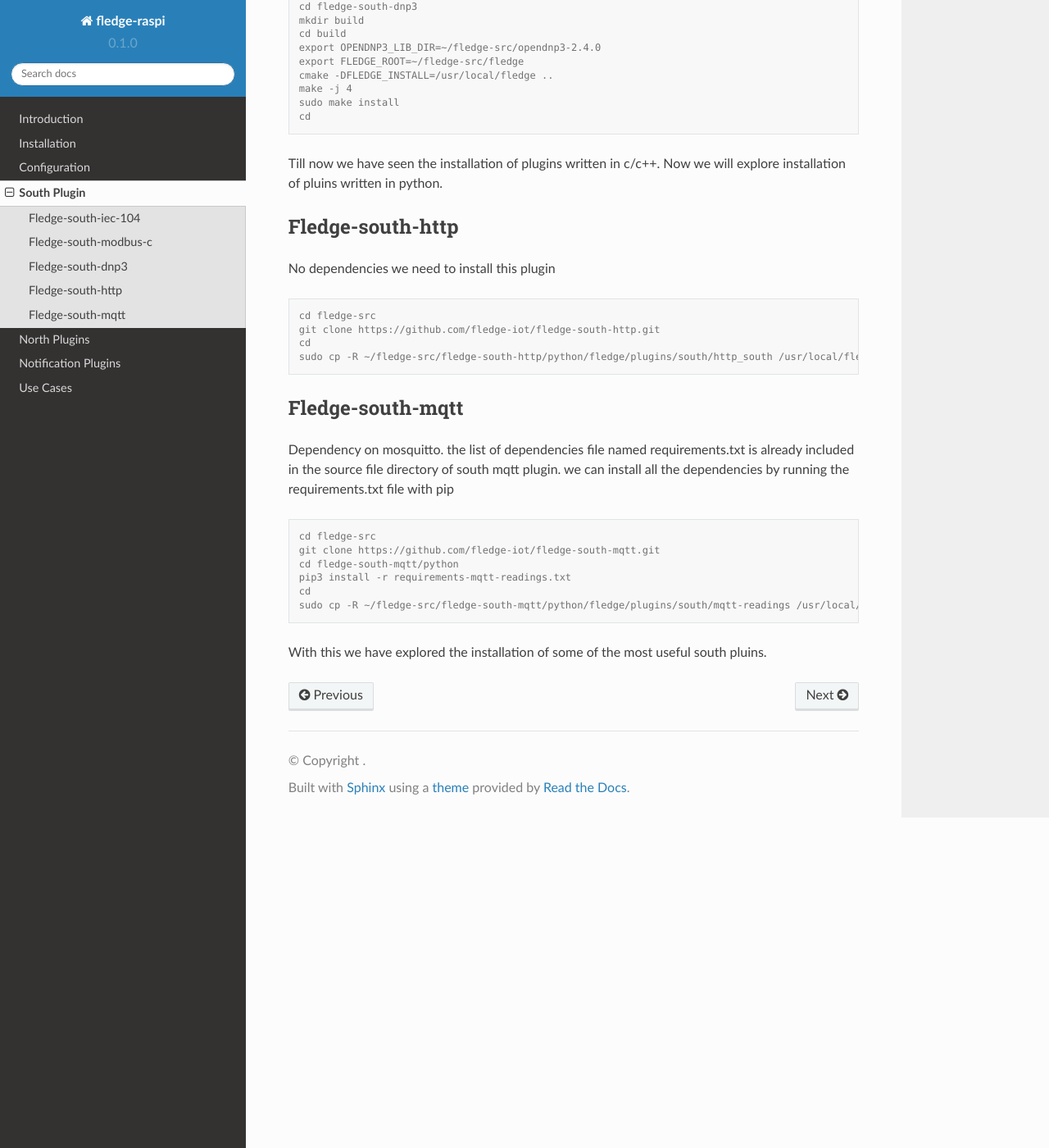
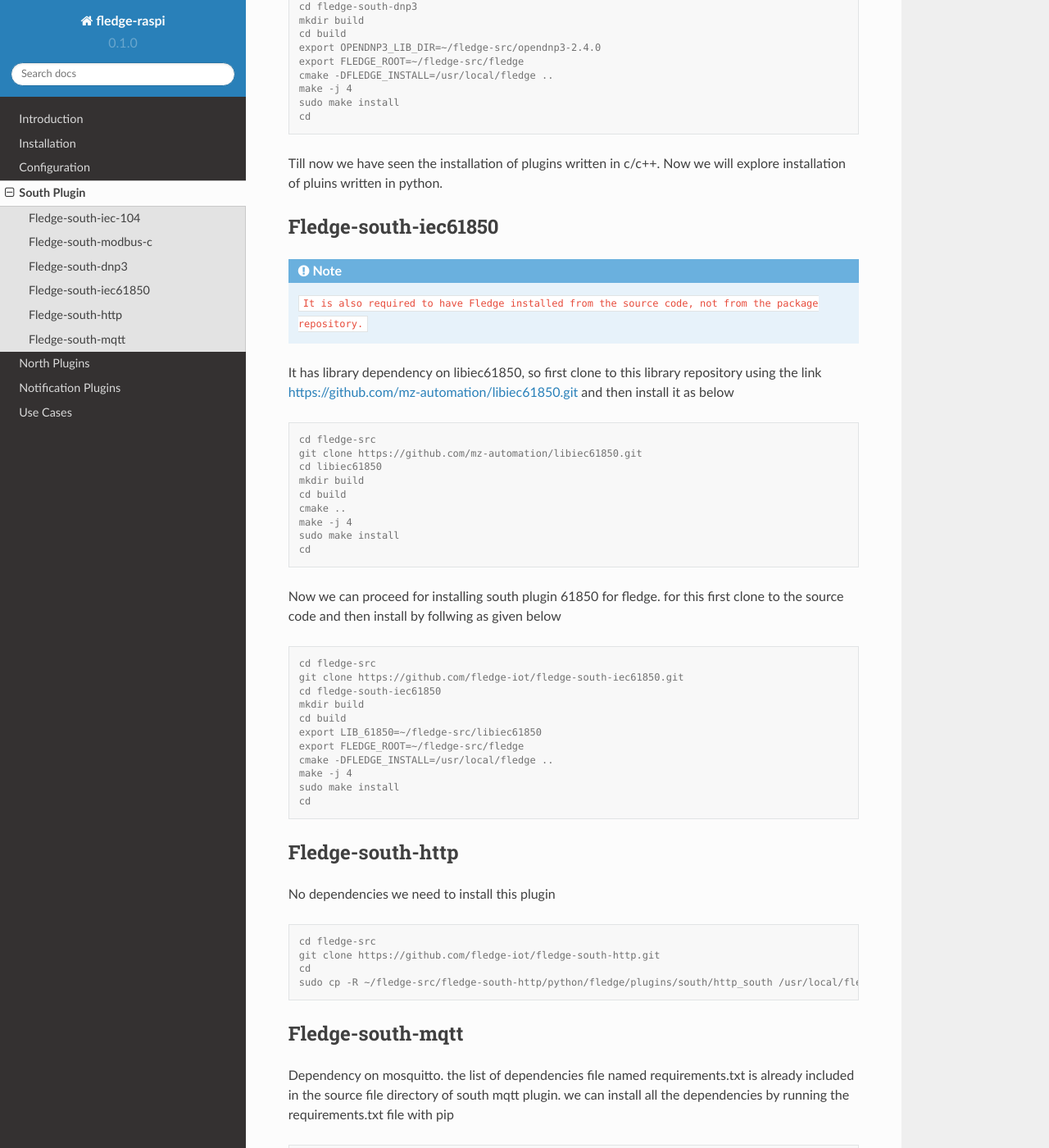
Before and after one commit to 19914039/fledgeDoc, a Sphinx documentation site: the page built from docs/source/south_plugin.rst, in a window 1280 px wide and 1400 px high, scrolled down 2952 px. Shown: the whole window at 82% size. Built offline with Sphinx 7.4.7 and the Read the Docs theme 2.0.0, drawn with Linux system fonts in a browser that asks for light colours.

Commit message:
Update south_plugin.rst

```diff
--- a/docs/source/south_plugin.rst
+++ b/docs/source/south_plugin.rst
@@ -140,6 +140,44 @@ Now we can proceed for installing south plugin dnp3 for fledge. for this first c
 
 Till now we have seen the installation of plugins written in c/c++. Now we will explore installation of pluins written in python.
 
+Fledge-south-iec61850
+-------
+
+.. note::
+
+  ``It is also required to have Fledge installed from the source code, not from the package repository.``
+
+It has library dependency on libiec61850, so first clone to this library repository using the link https://github.com/mz-automation/libiec61850.git and then install it as below
+
+.. code-block:: console
+
+  cd fledge-src
+  git clone https://github.com/mz-automation/libiec61850.git
+  cd libiec61850
+  mkdir build
+  cd build
+  cmake ..
+  make -j 4
+  sudo make install
+  cd
+
+Now we can proceed for installing south plugin 61850 for fledge. for this first clone to the source code and then install by follwing as given below
+
+.. code-block:: console
+
+  cd fledge-src
+  git clone https://github.com/fledge-iot/fledge-south-iec61850.git
+  cd fledge-south-iec61850
+  mkdir build
+  cd build
+  export LIB_61850=~/fledge-src/libiec61850
+  export FLEDGE_ROOT=~/fledge-src/fledge
+  cmake -DFLEDGE_INSTALL=/usr/local/fledge ..
+  make -j 4
+  sudo make install
+  cd
+
+
 Fledge-south-http
 -------
 No dependencies we need to install this plugin
```
